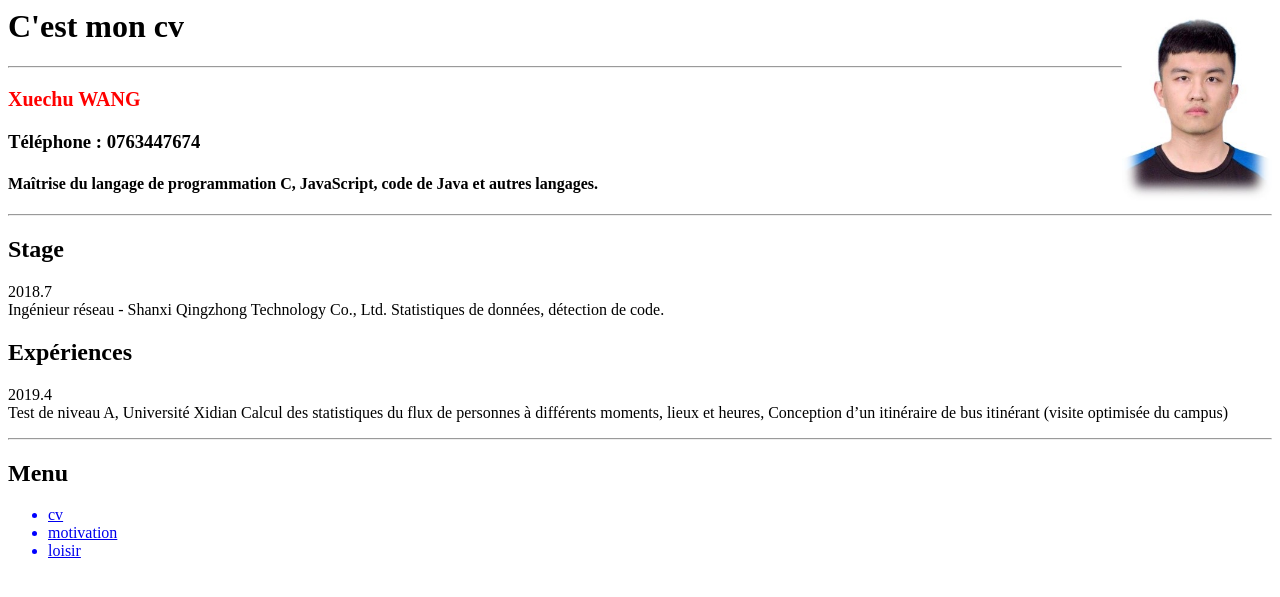
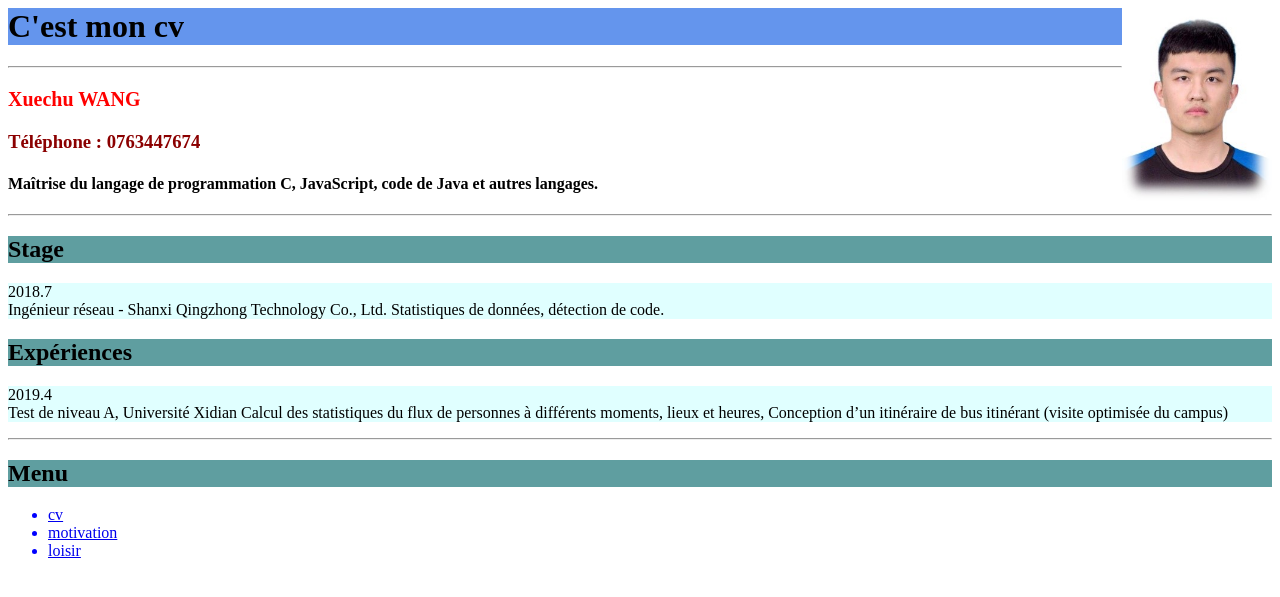
Before and after one commit to justplay-bit/IDAW_WANG, a PHP site: page /cv.html in a window 1280 px wide. Shown: the top 597 px of the page. Run offline with PHP 8.4, Linux system fonts and the light colour scheme.

Commit message:
Add files via upload

```diff
--- a/SitePro/siteprocss.css
+++ b/SitePro/siteprocss.css
@@ -12,3 +12,8 @@ img.photo{
     float: right;
     width: 150;
 }
+
+h1 {background-color:#6495ed;}
+h2 {background-color: cadetblue;}
+h3 {color: darkred;}
+p {background-color:#e0ffff;}
```
